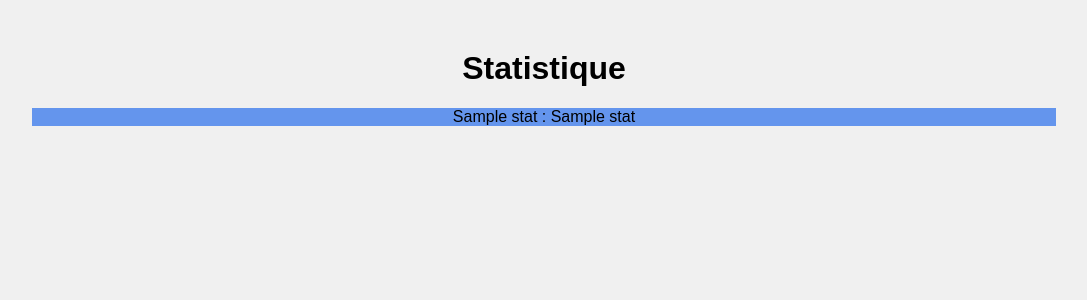
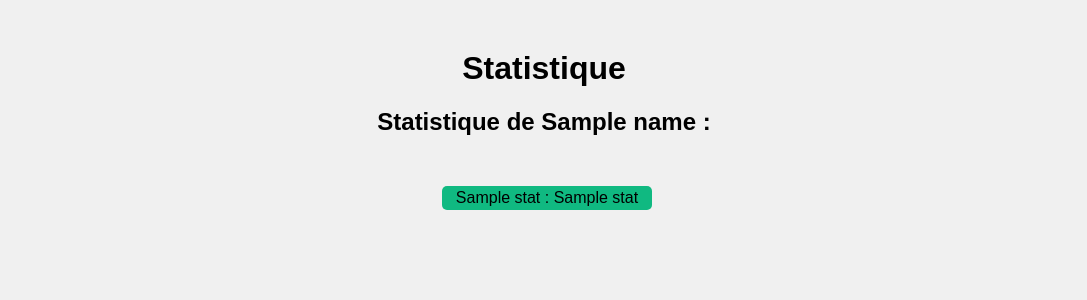
Before and after one commit to elyon-games/tanks, a Python web app: template sources/server/routes/web/templates/stats.html in a window 1280 px wide. Shown: the top 300 px of the page, without its empty margins (96-1183 px from the left). Run offline with Jinja, Linux system fonts and the light colour scheme; the template is opened without the code that fills it: most values are stand-ins (such as "Sample title", 1, 10 or a date in 2020).

Commit message:
modif du site web qui est maintenant très stylé et contient l'interface de elya

```diff
--- a/sources/server/routes/web/main.py
+++ b/sources/server/routes/web/main.py
@@ -11,7 +11,8 @@ def index():
 @route_web.route("/stats")
 def stats():
     try:
-        id = get_user_id(str(request.args.get("text")))
+        name=str(request.args.get("name"))
+        id = get_user_id(name)
     except: id = None
 
     # Vérifie que le champ n'est pas vide
@@ -20,4 +21,4 @@ def stats():
 
     all_stats = get_user_stats(id)
 
-    return render_template("stats.html", all_stats=all_stats)
+    return render_template("stats.html", all_stats=all_stats, name=name)
--- a/sources/server/routes/web/templates/base.html
+++ b/sources/server/routes/web/templates/base.html
@@ -15,6 +15,7 @@
       .container {
         width: 80%;
         margin: 0 auto;
+        item-align: center;
       }
       h1 {
         text-align: center;
@@ -43,20 +44,33 @@
       p {
         text-align: center;
       }
-      .container {
+       .container {
         margin-top: 50px;
       }
+      h2{
+       text-align: center;
+      }
       .container p:nth-child(odd) {
+        padding: 3px;
+        margin: 3px;
+        margin-left: 40%;
+        margin-right: 40%;
+        border-radius: 5px;
+        width: 20%;
         background-color: rgb(16, 185, 129);
       }
       .container p:nth-child(even) {
+        padding: 3px;
+        margin: 3px;
+        margin-left: 40%;
+        margin-right: 40%;
+        border-radius: 8px;
+        width: 20%;
         background-color: rgb(100, 149, 237);
       }
   </style>
   </head>
   <body>
-    <div class="container">
     {% block content %}{% endblock content %}
-    </div>
   </body>
 </html>
--- a/sources/server/routes/web/templates/index.html
+++ b/sources/server/routes/web/templates/index.html
@@ -9,7 +9,7 @@
 
     <form action="/stats" method="GET">
         <p>Entrez votre pseudo : </p>
-        <input type="text" id="text" name="text">
+        <input type="text" id="name" name="name" required>
         <br>
         <button type="submit">Submit</button>
     </form>
--- a/sources/server/routes/web/templates/stats.html
+++ b/sources/server/routes/web/templates/stats.html
@@ -6,8 +6,11 @@
 
 {% block content %}
     <h1>Statistique</h1>
+     <h2>Statistique de {{ name }} :</h2>
 
+    <div class="container">
    {% for name, stat in all_stats.items() %}
         <p>{{name}} : {{ stat }}</p>
    {% endfor %}
+    </div>
 {% endblock %}
```
Also changed, not shown: sources/common/path.py (+6 -6 lines).
